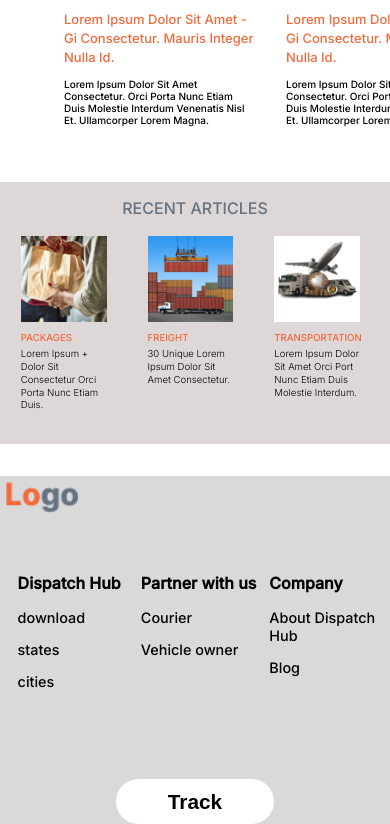
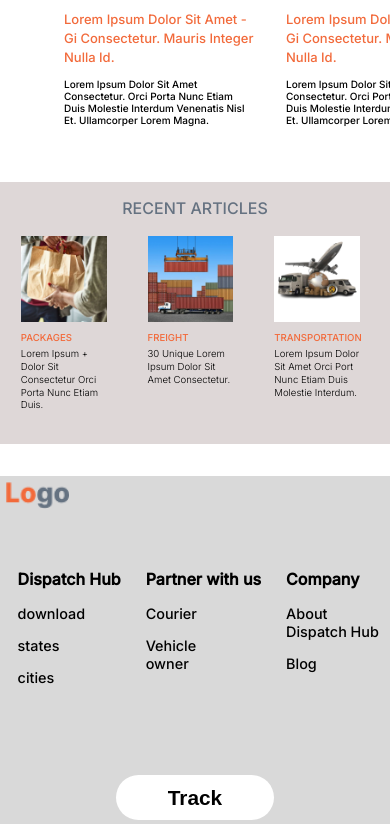
Before and after one commit to Sandiego17/dispatch-hub-blog-page, a React (Create React App) app: page / in a window 390 px wide. Shown: the part 1310-2134 px from the top of the page. Built offline with nearby package versions, Linux system fonts and the light colour scheme.

Commit message:
update: footerSection

```diff
--- a/src/components/footer/Footer.module.css
+++ b/src/components/footer/Footer.module.css
@@ -114,7 +114,7 @@ li {
 
   .footerLogo {
     margin: 0;
-    width: 4.5rem;
+    width: 16vw;
   }
 
   .links {
@@ -132,7 +132,7 @@ li {
     font-size: 0.9rem;
     font-weight: 400;
     line-height: 1.1rem;
-    width: 6.9rem;
+    width: 24vw;
   }
 
   .buttons {
```
